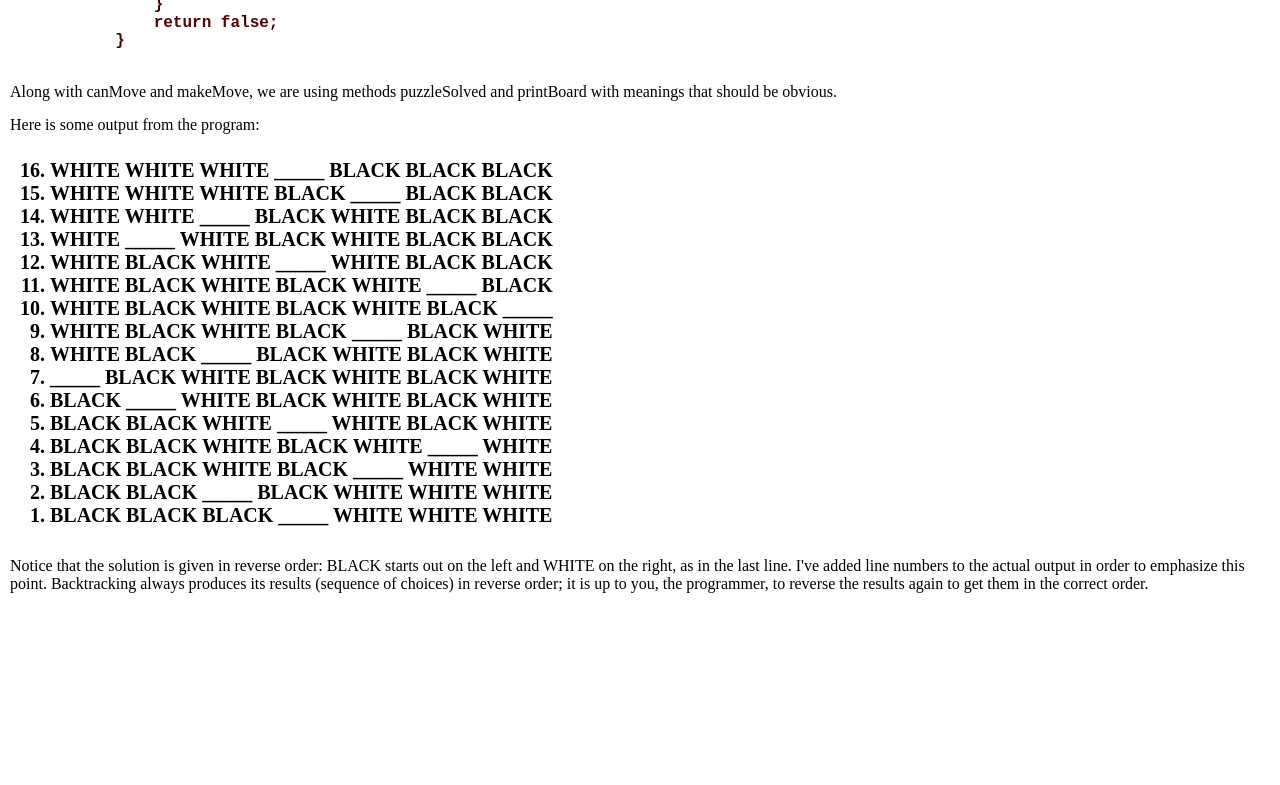
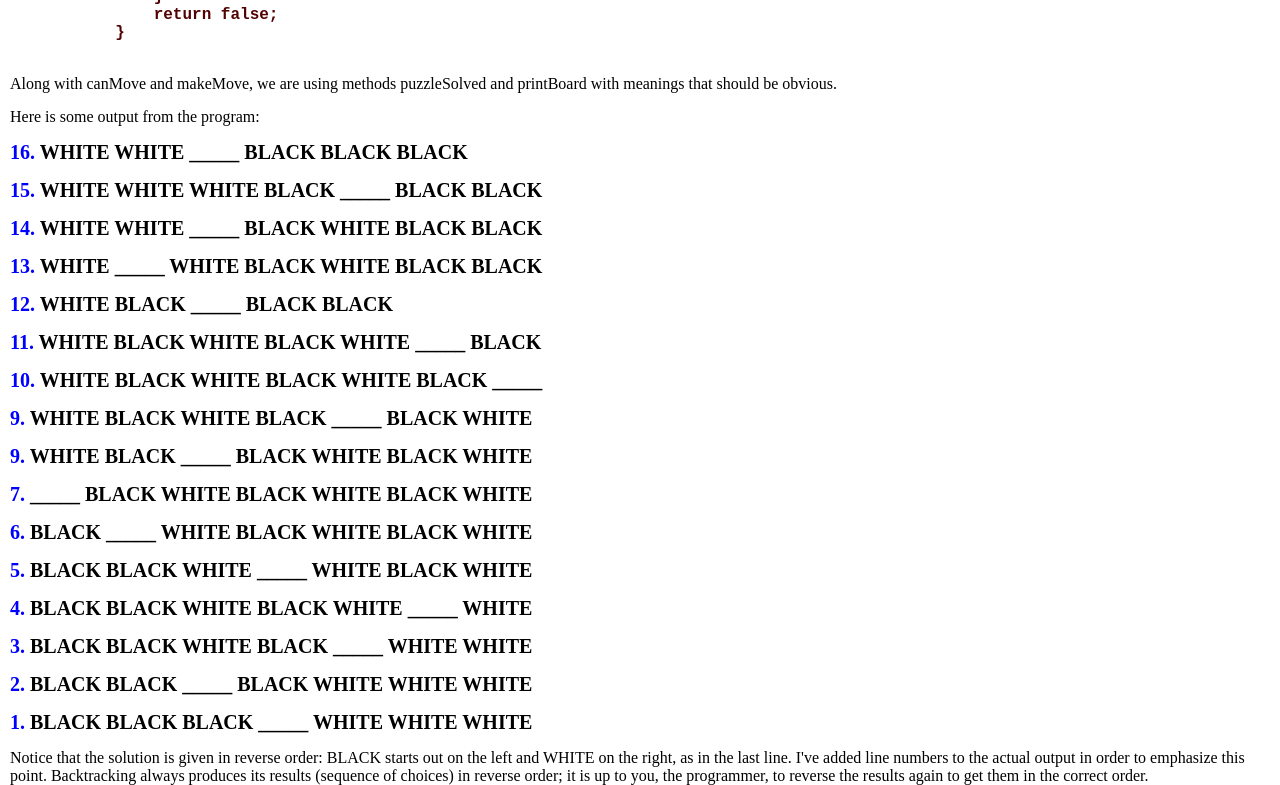
Before and after one commit to sachinmaurya17/Backtracking, a plain HTML site: page index.html in a window 1280 px wide. Shown: the part 9406-10191 px from the top of the page. Before the commit the page ends 9999 px from the top, so only its background shows below. Drawn offline with Linux system fonts and the light colour scheme.

Commit message:
Backtracking

```diff
--- a/index.html
+++ b/index.html
@@ -593,7 +593,7 @@
         </p>
     </section>
     <section class="images">
-        <table class="center" border="1">
+        <table class="center1">
             <tbody>
                 <tr>
                     <td width="44"><img src="./images/black-ball.gif" height="44" width="44" /></td>
@@ -611,7 +611,7 @@
         </p>
     </section>
     <section class="images">
-        <table class="center" border="1">
+        <table class="center1">
             <tbody>
 
                     <tr>
@@ -845,6 +845,7 @@
                 </tbody></table>
               </td>
             </tr>
+
             <tr>
               <td><b>White moves ahead:</b></td>
               <td>
@@ -922,26 +923,26 @@
             Here is some output from the program:
         </p>
         <!-- last add content -->
-        <p>
-            <ol type=16 reversed="true" class="list list-bolder">
-                <li>WHITE  WHITE  WHITE  _____  BLACK  BLACK  BLACK</li>
-                <li>WHITE  WHITE  WHITE  BLACK  _____  BLACK  BLACK</li>
-                <li>WHITE  WHITE  _____  BLACK  WHITE  BLACK  BLACK</li>
-                <li>WHITE  _____  WHITE  BLACK  WHITE  BLACK  BLACK</li>
-                <li>WHITE  BLACK  WHITE  _____  WHITE  BLACK  BLACK</li>
-                <li>WHITE  BLACK  WHITE  BLACK  WHITE  _____  BLACK</li>
-                <li>WHITE  BLACK  WHITE  BLACK  WHITE  BLACK  _____</li>
-                <li>WHITE  BLACK  WHITE  BLACK  _____  BLACK  WHITE</li>
-                <li>WHITE  BLACK  _____  BLACK  WHITE  BLACK  WHITE</li>
-                <li>_____  BLACK  WHITE  BLACK  WHITE  BLACK  WHITE</li>
-                <li>BLACK  _____  WHITE  BLACK  WHITE  BLACK  WHITE</li>
-                <li>BLACK  BLACK  WHITE  _____  WHITE  BLACK  WHITE</li>
-                <li>BLACK  BLACK  WHITE  BLACK  WHITE  _____  WHITE</li>
-                <li>BLACK  BLACK  WHITE  BLACK  _____  WHITE  WHITE</li>
-                <li>BLACK  BLACK  _____  BLACK  WHITE  WHITE  WHITE</li>
-                <li>BLACK  BLACK  BLACK  _____  WHITE  WHITE  WHITE</li>
-            </ol>
-        </p>
+
+
+        <p class="paragraph__black"><span class="paragraph__blue">16. </span> WHITE     WHITE  _____  BLACK  BLACK  BLACK</ paragraph__black>
+        <p  class="paragraph__black"><span class="paragraph__blue">15. </span> WHITE  WHITE  WHITE  BLACK  _____  BLACK  BLACK</p>
+        <p  class="paragraph__black"><span class="paragraph__blue">14. </span> WHITE  WHITE  _____  BLACK  WHITE  BLACK  BLACK</p>
+        <p  class="paragraph__black"><span class="paragraph__blue">13. </span> WHITE  _____  WHITE  BLACK  WHITE  BLACK  BLACK</p>
+        <p  class="paragraph__black"><span class="paragraph__blue">12. </span> WHITE  BLACK     _____     BLACK  BLACK</p>
+        <p  class="paragraph__black"><span class="paragraph__blue">11. </span> WHITE  BLACK  WHITE  BLACK  WHITE  _____  BLACK</p>
+        <p  class="paragraph__black"><span class="paragraph__blue">10. </span> WHITE  BLACK  WHITE  BLACK  WHITE  BLACK  _____</p>
+        <p  class="paragraph__black"><span class="paragraph__blue">9. </span>  WHITE  BLACK  WHITE  BLACK  _____  BLACK  WHITE</p>
+        <p  class="paragraph__black"><span class="paragraph__blue">9. </span> WHITE  BLACK  _____  BLACK  WHITE  BLACK  WHITE</p>
+        <p  class="paragraph__black"><span class="paragraph__blue">7. </span> _____  BLACK  WHITE  BLACK  WHITE  BLACK  WHITE</p>
+        <p  class="paragraph__black"><span class="paragraph__blue">6. </span> BLACK  _____  WHITE  BLACK  WHITE  BLACK  WHITE</p>
+        <p  class="paragraph__black"><span class="paragraph__blue">5. </span> BLACK  BLACK  WHITE  _____  WHITE  BLACK  WHITE</p>
+        <p  class="paragraph__black"><span class="paragraph__blue">4.</span> BLACK  BLACK  WHITE  BLACK  WHITE  _____  WHITE</p>
+        <p  class="paragraph__black"><span class="paragraph__blue">3. </span> BLACK  BLACK  WHITE  BLACK  _____  WHITE  WHITE</p>
+        <p  class="paragraph__black"><span class="paragraph__blue">2. </span> BLACK  BLACK  _____  BLACK  WHITE  WHITE  WHITE</p>
+        <p  class="paragraph__black"><span class="paragraph__blue">1. </span> BLACK  BLACK  BLACK  _____  WHITE  WHITE  WHITE</p>
+
+
 
         <p>
             Notice that the solution is given in reverse order: BLACK starts out on the left and WHITE on the right, as in the last line. I've added line numbers to the actual output in order to emphasize this point. Backtracking always produces its results (sequence of choices) in reverse order; it is up to you, the programmer, to reverse the results again to get them in the correct order.
```
